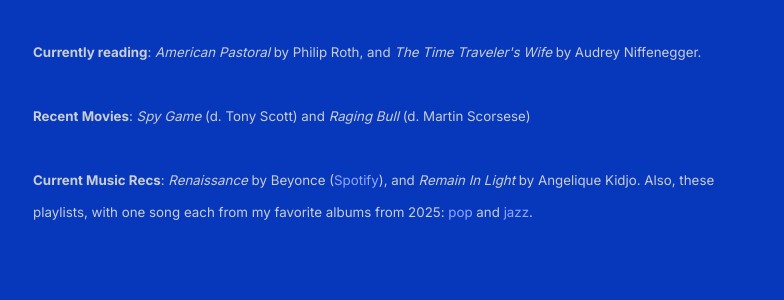
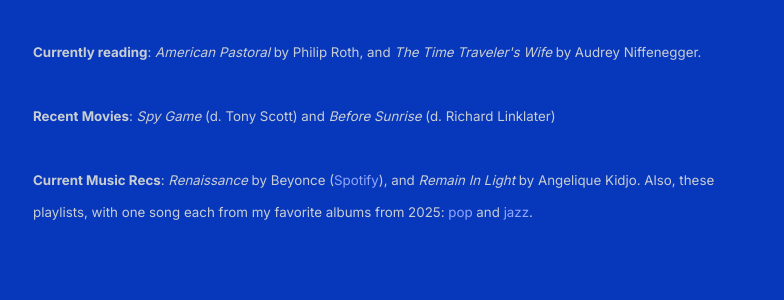
Before and after one commit to shihankanungo/shihankanungo.github.io, a Jekyll site: the page built from index.md, in a window 1280 px wide. Shown: the part 815-1115 px from the top of the page, without its empty margins (247-1031 px from the left). Built offline with Jekyll 4.4.1, drawn with Linux system fonts in a browser that asks for light colours.

Commit message:
Update _config.yml

```diff
--- a/_config.yml
+++ b/_config.yml
@@ -10,7 +10,7 @@
           <br /><br />
           <small><b>Currently reading</b>: <i>American Pastoral</i> by Philip Roth,  and <i>The Time Traveler's Wife</i> by Audrey Niffenegger.</small>
           <br /><br />
-          <small><b>Recent Movies</b>: <i>Spy Game</i> (d. Tony Scott) and <i>Raging Bull</i> (d. Martin Scorsese)</small>
+          <small><b>Recent Movies</b>: <i>Spy Game</i> (d. Tony Scott) and <i>Before Sunrise</i> (d. Richard Linklater)</small>
           <br /><br />
           <small><b>Current Music Recs</b>: <i>Renaissance</i> by Beyonce (<a href="https://open.spotify.com/album/6FJxoadUE4JNVwWHghBwnb?si=RSfqXehORo2QK4Dg95FFuA">Spotify</a>), and <i>Remain In Light</i> by Angelique Kidjo. Also, these playlists, with one song each from my favorite albums from 2025: <a href="https://open.spotify.com/playlist/0b6ipXilq8yItCkbfxZRbl?si=022493cba1c64e71">pop</a> and <a href="https://open.spotify.com/playlist/2iO14usuhKlftJvaT3AK0R?si=7f8887dec02c4fed">jazz</a>. </small>
           <br /><br /><br /><br />
```
